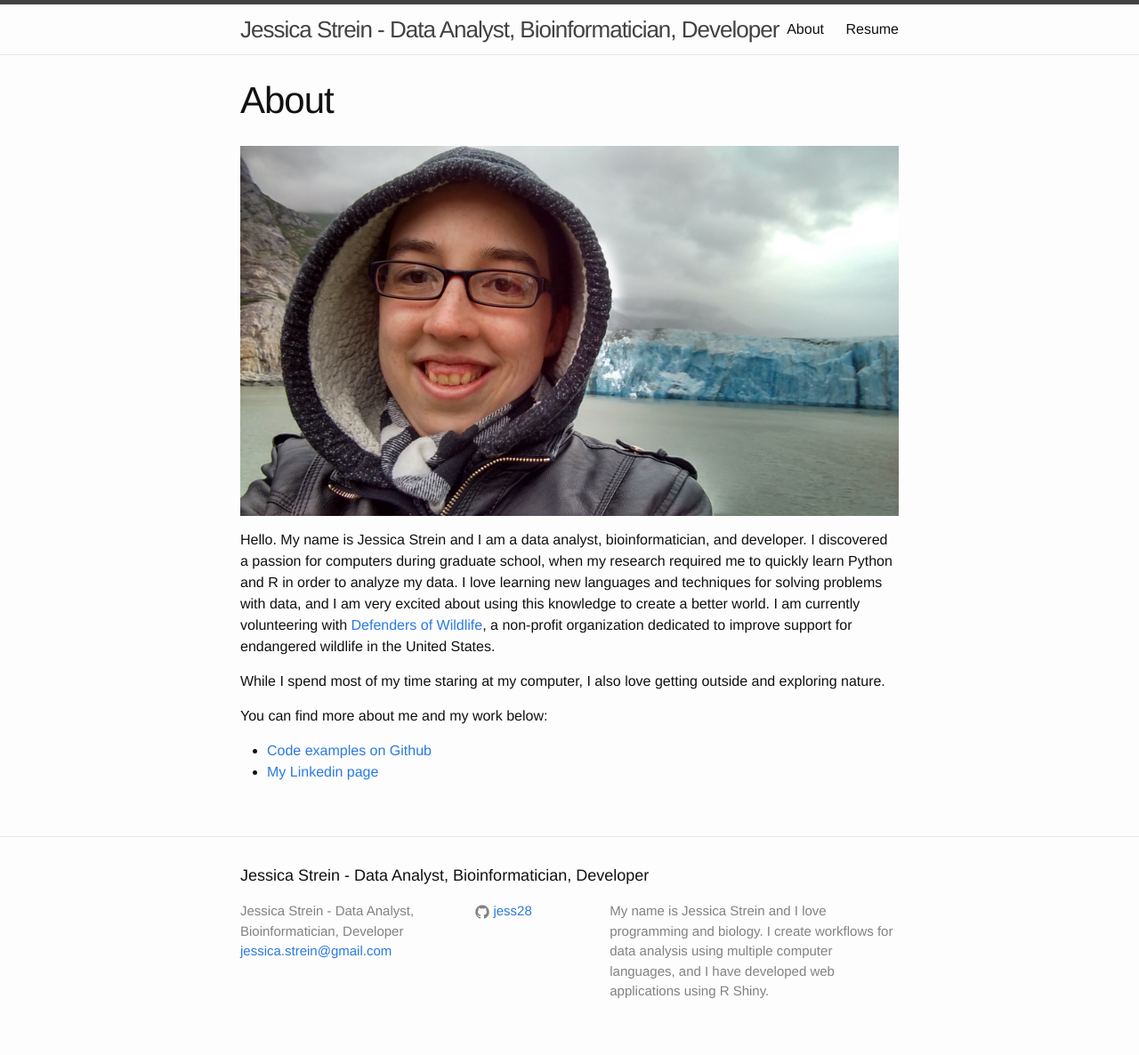
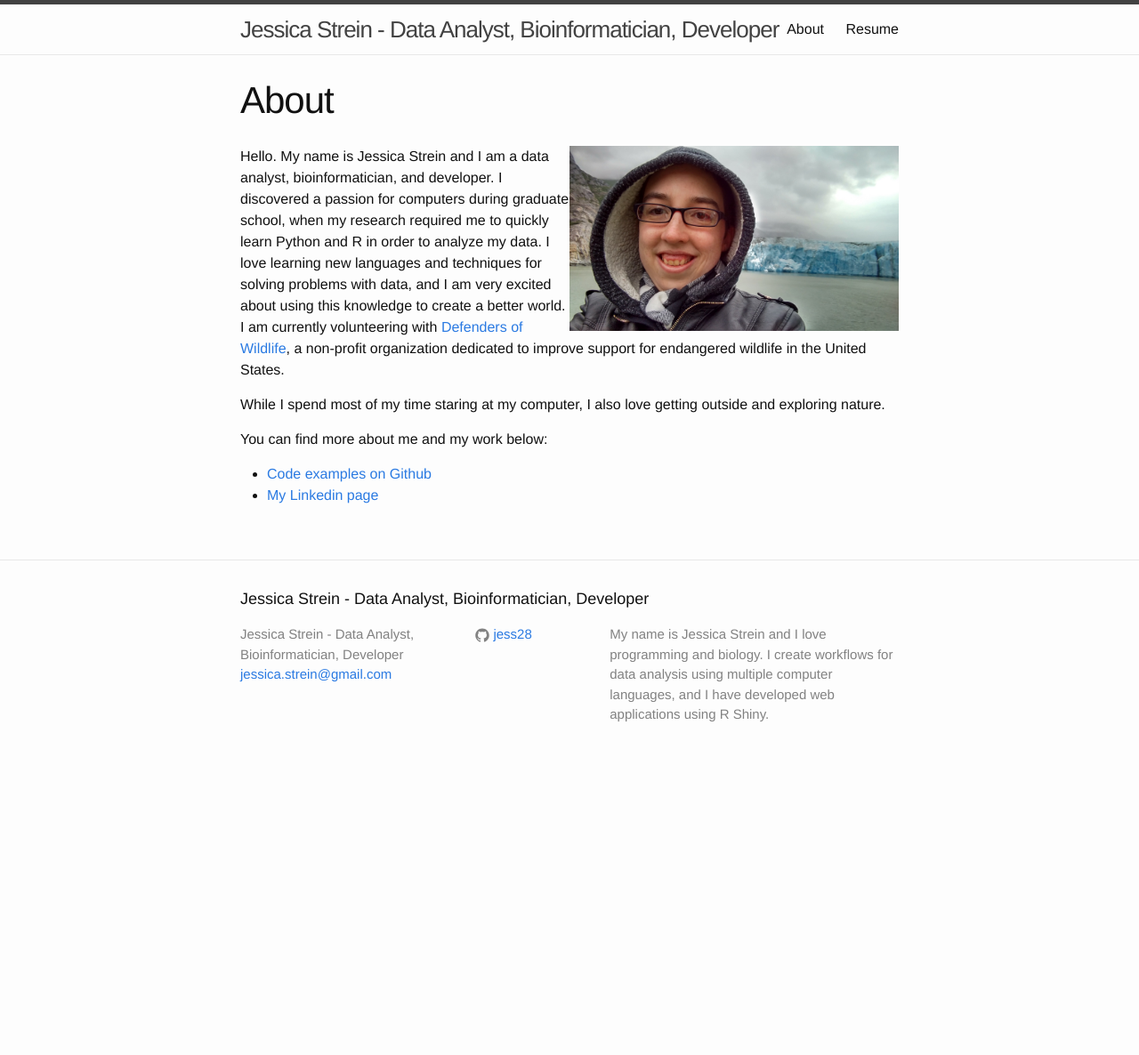
Before and after one commit to jess28/jess28.github.io, a Jekyll site: the page built from about.md, in a window 1280 px wide. Shown: the whole page at 89% size. Built offline with Jekyll 4.4.1, drawn with Linux system fonts in a browser that asks for light colours; after the commit the page ends 900 px from its top, so only the background shows below that.

Commit message:
shrunk image

```diff
--- a/about.md
+++ b/about.md
@@ -4,7 +4,7 @@ title: About
 permalink: /about/
 ---
 
-![My Portrait]({{ site.url }}/assets/glacier_profile.jpg)
+<img src="/assets/glacier_profile.jpg" width="50%" align="right">
 
 Hello. My name is Jessica Strein and I am a data analyst, bioinformatician, and developer. I discovered a passion for computers during graduate school, when my research required me to quickly learn Python and R in order to analyze my data. I love learning new languages and techniques for solving problems with data, and I am very excited about using this knowledge to create a better world. I am currently volunteering with [Defenders of Wildlife](www.defenders.org), a non-profit organization dedicated to improve support for endangered wildlife in the United States.
 
```
